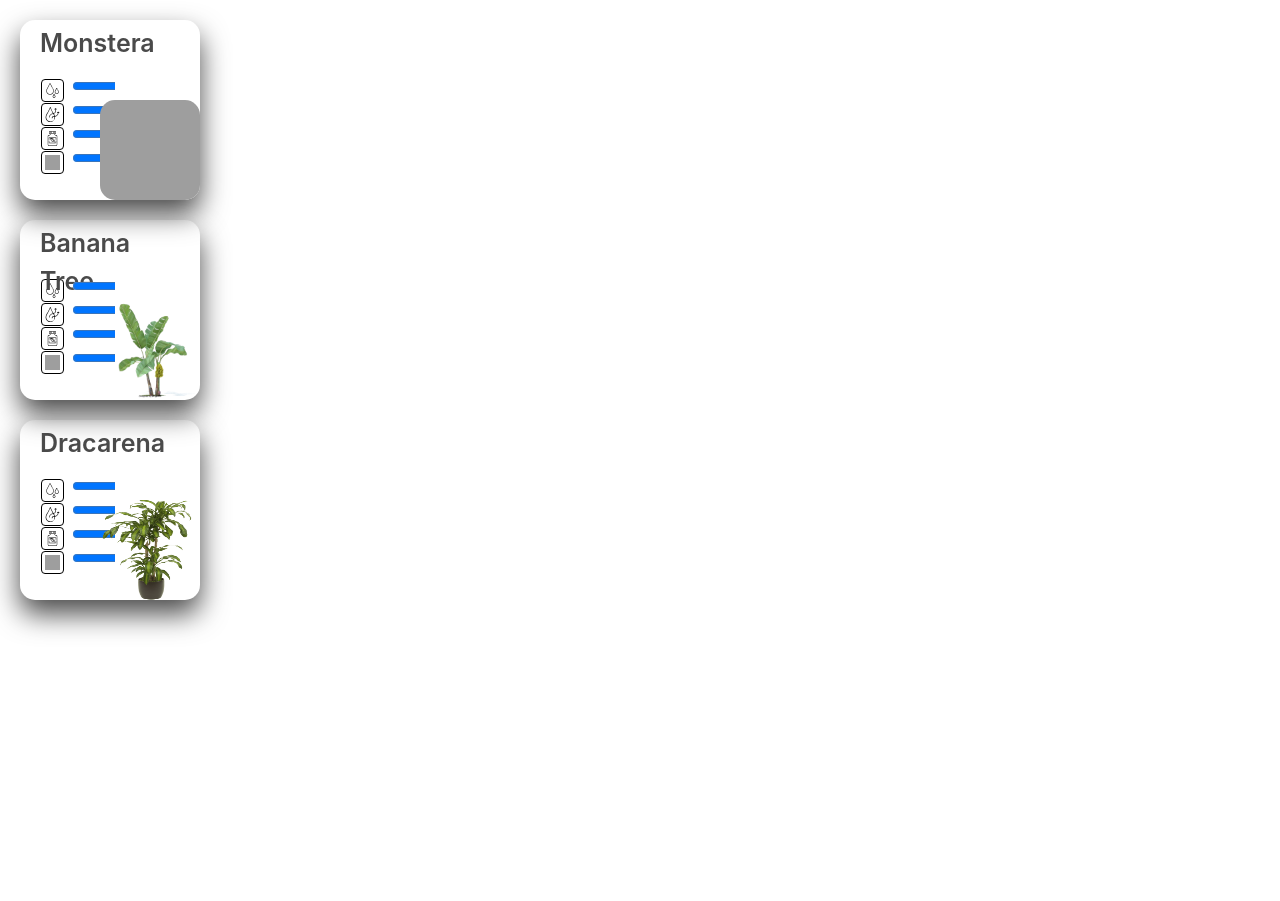
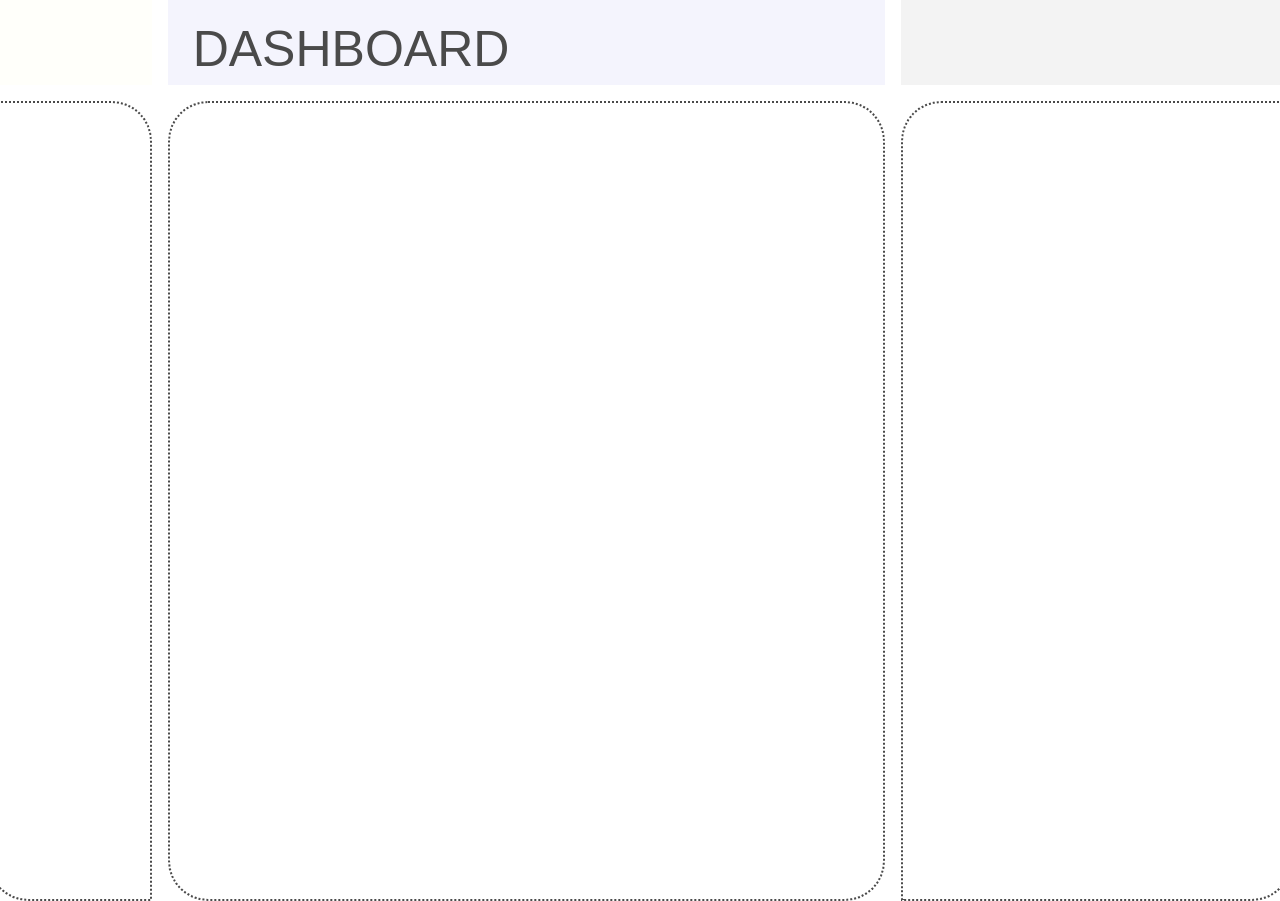
Before and after one commit to raikm/nevo, a Vue app: page / in a window 1280 px wide. Before the commit the page ends 800 px from the top, so only its background shows below. Built offline with nearby package versions, Linux system fonts and the light colour scheme; grey boxes are pictures that could not be loaded.

Commit message:
initial Dashboard (layout)

```diff
--- a/src/App.vue
+++ b/src/App.vue
@@ -5,6 +5,7 @@
 </template>
 
 <script>
+
   export default {
     name: 'homeapp'
   }
--- /dev/null
+++ b/src/pages/DashboardPage/index.vue
@@ -0,0 +1,79 @@
+<template>
+  <main>
+    <div id="header" class="columns">
+      <div id="leftheader" class="column"></div>
+      <div id="middleheader" column="column"><h1>DASHBOARD</h1></div>
+      <div id="rightheader" column="column"></div>
+    </div>
+    <div class="columns">
+      <div id="menu" class="column"></div>
+      <div id="mainControl" column="column"></div>
+      <div id="newsfeed" column="column"></div>
+    </div>
+  </main>
+</template>
+
+<style>
+
+
+main {
+  display: block;
+}
+
+#header {
+  min-height: 10vh;
+}
+
+#leftheader {
+  background-color: rgba(255, 255, 240, 0.345);
+  width: 15%;
+  margin-right: 2vh;
+}
+
+#middleheader {
+  background-color: rgba(230, 230, 250, 0.441);
+  width: 55%;
+  padding-top: 25px;
+  padding-left: 25px;
+  font-size: 50px;
+  font-family: 'Raleway',sans-serif;
+  font-weight: 800;
+  line-height: 72px;
+  text-transform: uppercase;
+}
+
+#rightheader {
+  background-color: rgba(211, 211, 211, 0.283);
+  width: 30%;
+  margin-left: 2vh;
+}
+
+#menu {
+  width: 15%;
+  min-height: 100vh;
+  margin-top: 2vh;
+  border-radius: 0px 40px;
+  margin-right: 2vh;
+  border-style: dotted;
+  border-width: 2px;
+}
+
+#mainControl {
+  width: 55%;
+  min-height: 100vh;
+  margin-top: 2vh;
+  border-radius: 40px;
+  border-style: dotted;
+  border-width: 2px;
+}
+
+#newsfeed {
+  width: 30%;
+  min-height: 100vh;
+  margin-top: 2vh;
+  border-radius: 40px 0px;
+  margin-left: 2vh;
+  border-style: dotted;
+  border-width: 2px;
+}
+</style>
--- a/src/router/index.js
+++ b/src/router/index.js
@@ -7,8 +7,8 @@ export default new Router({
   routes: [
     {
       path: '/',
-      name: 'plant-page',
-      component: require('../pages/PlantPage').default
+      name: 'dashboard-page',
+      component: require('../pages/DashboardPage').default
     },
     {
       path: '*',
```
